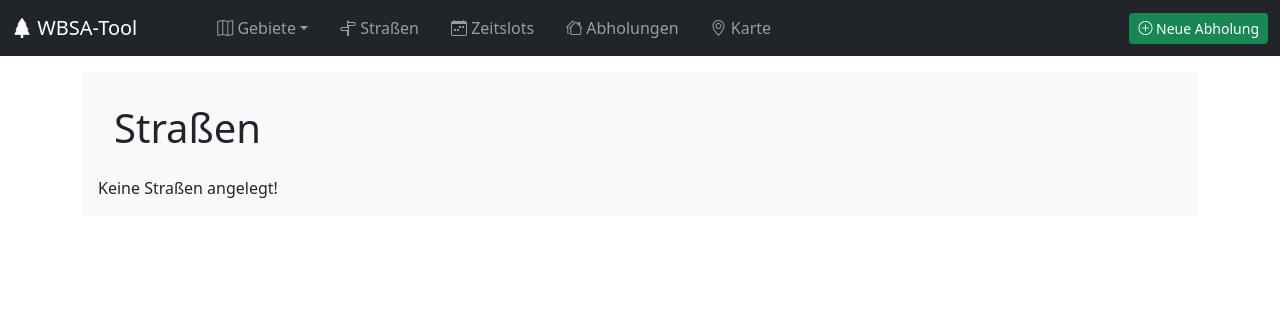
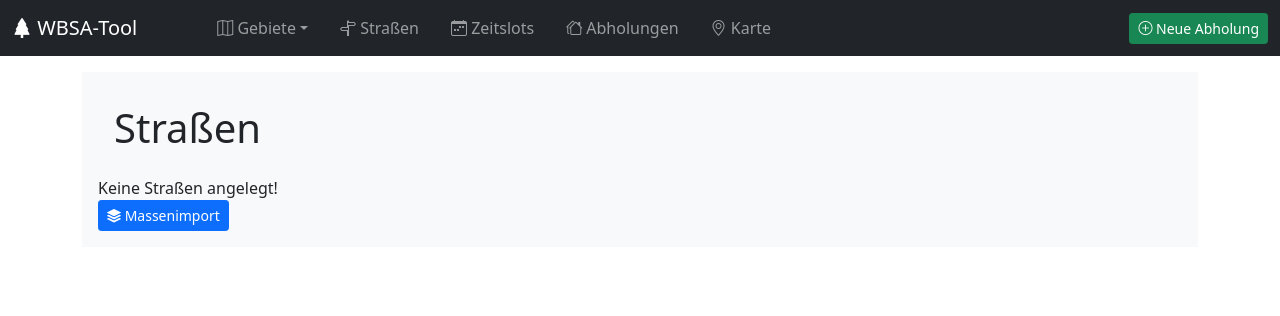
Before and after one commit to do9xe/WBSA-Tool, a Django app: page /wbsa/street/list in a window 1280 px wide. Shown: the top 316 px of the page. Run offline with Django 3.2, Linux system fonts and the light colour scheme; data that the repository does not hold is empty.

Commit message:
bulkadd-button auch ohne Straßen-Liste anzeigen

```diff
--- a/WBSAtool/frontend/templates/street/street_list.html
+++ b/WBSAtool/frontend/templates/street/street_list.html
@@ -41,6 +41,9 @@
     </a>
 </form>
 {% else %}
-Keine Straßen angelegt!
+Keine Straßen angelegt!<br>
+<a name="bulkadd" class="btn btn-primary btn-sm" href="{% url 'wbsa:street_bulkadd' %}">
+        <i class="bi bi-stack"></i> Massenimport
+</a>
 {% endif %}
 {% endblock data %}
```
